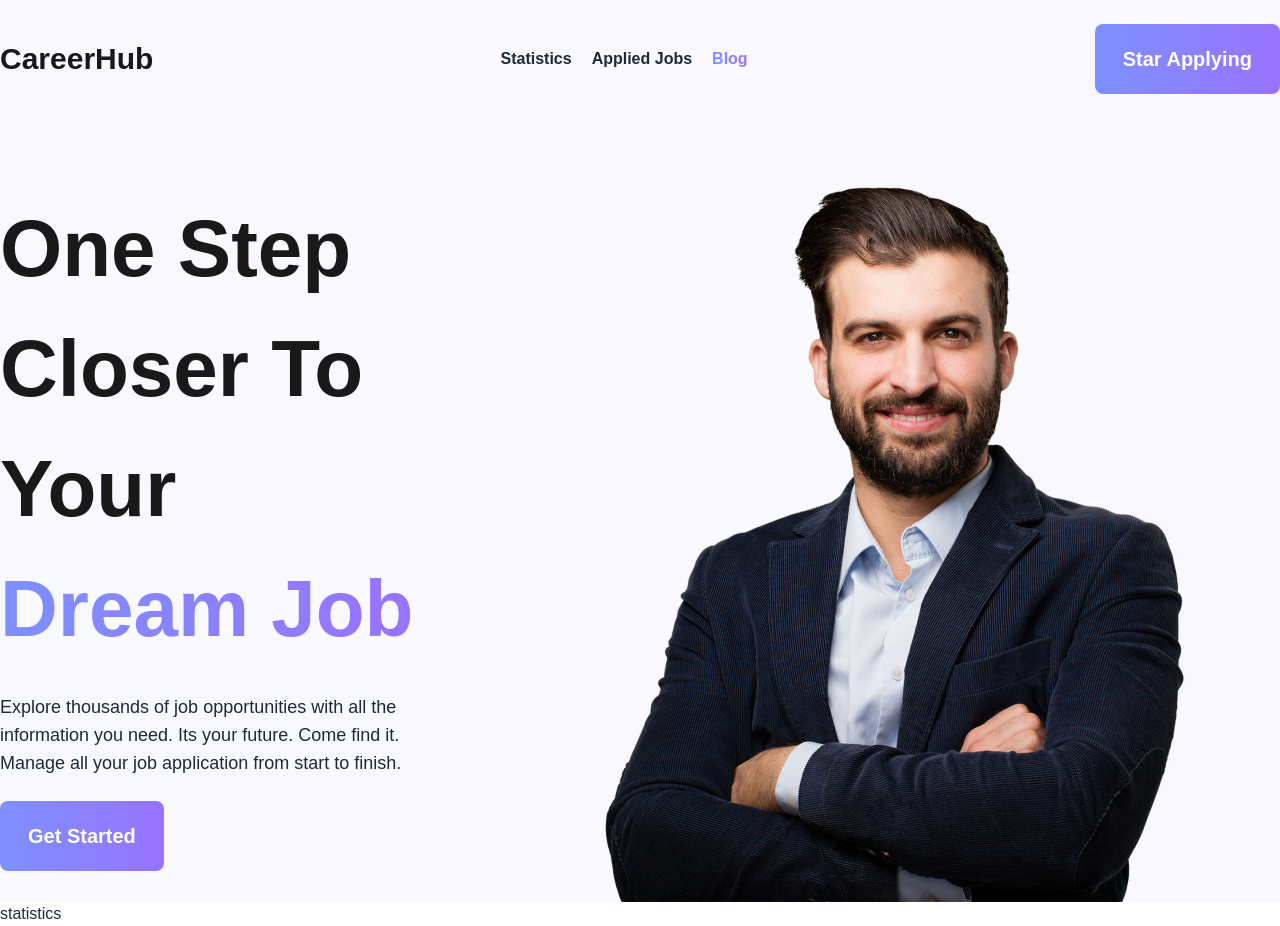
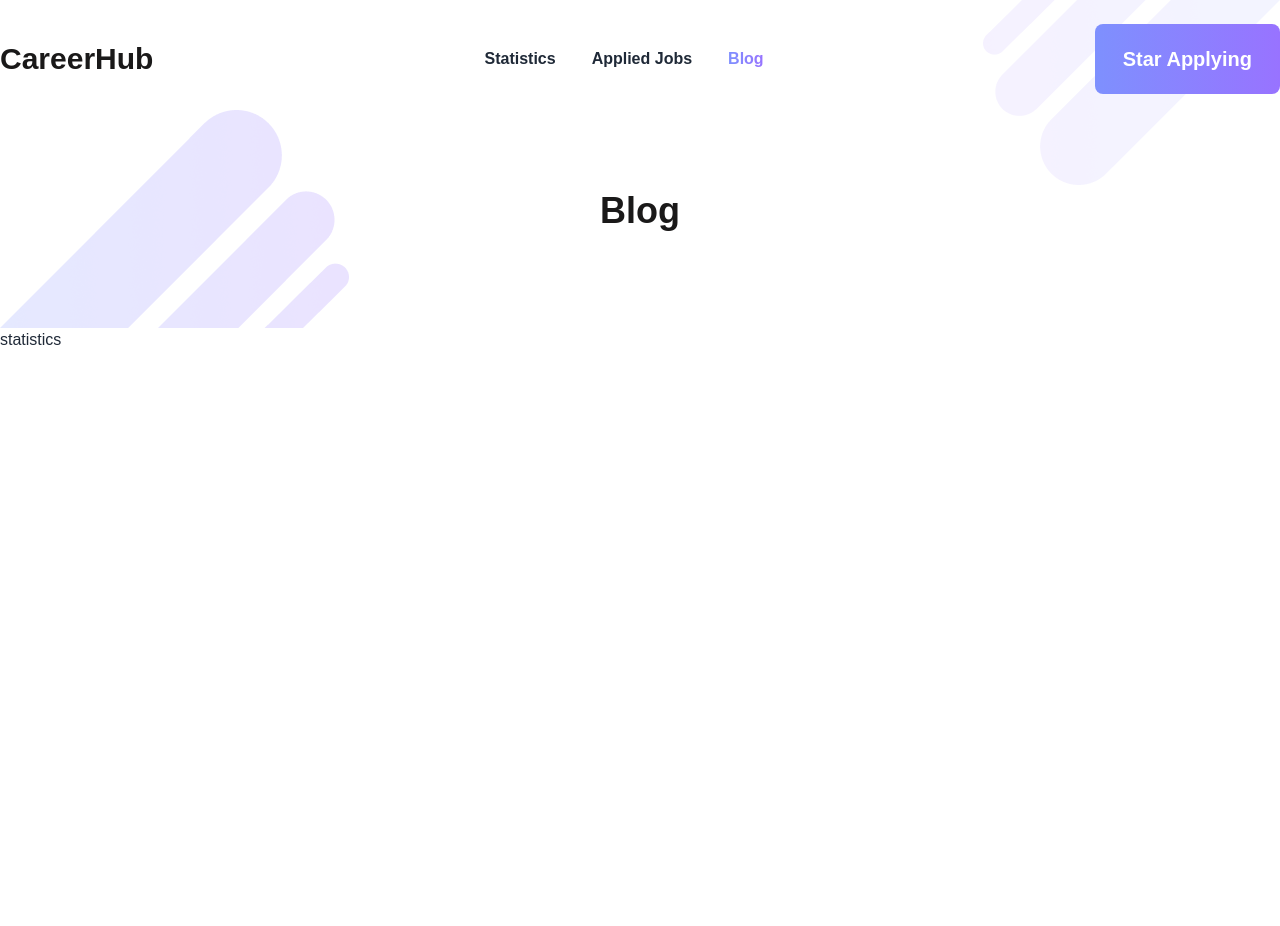
Before and after one commit to jhriyaz/Career-Hub, a React (Vite) app: page /blog in a window 1280 px wide. After the commit the page ends 800 px from the top, so only its background shows below. Built offline with nearby package versions, Linux system fonts and the light colour scheme.

Commit message:
added job categoty

```diff
--- a/public/data/jobs.json
+++ b/public/data/jobs.json
@@ -10,7 +10,7 @@
       "salary": "100k-150k",
       "job_description": " A UI/UX (User Interface/User Experience) designer is responsible for designing and creating engaging and effective interfaces for software and web applications. This includes designing the layout, visual design, and interactivity of the user interface.",
       "job_responsibility": "Collaborating with cross-functional teams: UI/UX designers often work closely with other teams, including product management, engineering, and marketing, to ensure that the user interface is aligned with business and technical requirements. You will need to be able to effectively communicate your design ideas and gather feedback from other team members.",
-      "educational_requirements": "Bachelor degree to complete any reputational university.",
+      "educational_requirements": "Bachelor degree to complete any reputed university.",
       "experiences": "2-3 Years in this field.",
       "contact_information": {
         "phone": "01750-00 00 00",
--- a/src/components/Banner/Banner.jsx
+++ b/src/components/Banner/Banner.jsx
@@ -1,14 +1,14 @@
 import { Link } from "react-router-dom";
-import portfoliopic from "../../assets/images/user.png";
+import portfolioPicture from "../../assets/images/user.png";
 const Banner = () => {
   return (
-    <div className="flex container mx-auto items-center gap-8 pt-16">
+    <div className="flex flex-col-reverse lg:flex-row container mx-auto items-center gap-8 pt-16 px-6 lg:px-0">
       <div className="banner-text flex-1">
-        <h1 className="text-tittle text-[80px]">One Step Closer To Your <span className="bannerSpan">Dream Job</span></h1>
+        <h1 className="text-tittle text-4xl text-center lg:text-left lg:text-[80px]">One Step Closer To Your <span className="bannerSpan">Dream Job</span></h1>
         <p className=" py-6 font-medium text-lg">Explore thousands of job opportunities with all the information you need. Its your future. Come find it. Manage all your job application from start to finish.</p>
         <Link to='/'><button className="btn-custom px-7 py-5">Get Started</button></Link>
       </div>
-        <img className="flex-1" src={portfoliopic} alt="portfolio image" />
+        <img className="flex-1" src={portfolioPicture} alt="portfolio image" />
     </div>
   );
 };
--- /dev/null
+++ b/src/components/Categories/Categories.jsx
@@ -0,0 +1,17 @@
+import { useLoaderData } from "react-router-dom";
+import Category from "./Category"
+const Categories = () => {
+    const data=useLoaderData().data
+    console.log(data)
+    return (
+      <section className="container mx-auto mt-32">
+        <h1 className="text-tittle text-center text-5xl">Featured Jobs</h1>
+        <p className="text-center text-[#757575]">Explore thousands of job opportunities with all the information you need. Its your future</p>
+        <div className="grid lg:grid-cols-4 justify-between item-center grid-cols-1 pt-8 gap-10 lg:p-0 p-6">
+            {data.map((category)=><Category key={category.id} category={category}></Category>)}
+        </div>
+      </section>
+    );
+};
+
+export default Categories;
--- /dev/null
+++ b/src/components/Categories/Category.jsx
@@ -0,0 +1,16 @@
+import PropTypes from 'prop-types';
+const Category = ({category}) => {
+    let {logo,availability,category_name}=category
+    return (
+        <div className=" p-10 w-full bg-header rounded-lg shadow-lg lg:text-left text-center">
+           <img className=" w-10 h-10 mx-auto lg:ml-0" src={logo} alt="icon" />
+           <h3 className=" font-extrabold text-xl pt-8">{category_name}</h3>
+           <p className=" font-medium text-base pt-3">{availability}</p>
+        </div>
+    );
+};
+Category.propTypes={
+    category:PropTypes.object
+}
+
+export default Category;
--- a/src/components/Home/Home.jsx
+++ b/src/components/Home/Home.jsx
@@ -1,10 +1,11 @@
+import { Outlet } from "react-router-dom";
 
 const Home = () => {
-
-    return (
-        <div>
-        </div>
-    );
+  return (
+    <>
+   <Outlet></Outlet>
+    </>
+  );
 };
 
 export default Home;
--- a/src/components/NavBar/NavBar.jsx
+++ b/src/components/NavBar/NavBar.jsx
@@ -2,10 +2,10 @@ import { Link, NavLink } from "react-router-dom";
 
 const NavBar = () => {
     return (
-        <nav className="container pt-6 mx-auto flex justify-between items-center">
+        <nav className="container pt-6 mx-auto flex flex-col lg:flex-row text-center gap-4 lg:gap-0 lg:justify-between lg:items-center">
 <Link to='/'> <h1 className="text-tittle text-3xl ">CareerHub</h1></Link>
 
-<ul className="flex gap-5 navBarLinks text-base font-bold">
+<ul className="lg:flex gap-9 navBarLinks text-base font-bold">
     <li><NavLink to='/statistics'>Statistics</NavLink></li>
     <li><NavLink to='/applied-jobs'>Applied Jobs</NavLink></li>
     <li><NavLink to='/blog'>Blog</NavLink></li>
--- a/src/index.css
+++ b/src/index.css
@@ -8,6 +8,7 @@
 .text-tittle {
   color: #1a1919;
   font-weight: 800;
+  line-height: normal;
 }
 .btn-custom {
   color: #fff;
@@ -31,3 +32,8 @@
 .bg-header{
   background:  linear-gradient(90deg, rgba(126, 144, 254, 0.05) 0%, rgba(152, 115, 255, 0.05) 100%)
 }
+.bg-header-with-image{
+    background: url('./assets/images/bg1.png'),url('./assets/images/bg2.png');
+    background-position:bottom left,top right;
+    background-repeat: no-repeat;
+}
--- a/src/layouts/Footer/Footer.jsx
+++ b/src/layouts/Footer/Footer.jsx
@@ -1,7 +1,7 @@
 
 const Footer = () => {
     return (
-        <div>
+        <div className="h-[200px]">
 
         </div>
     );
--- a/src/layouts/Header/Header.jsx
+++ b/src/layouts/Header/Header.jsx
@@ -1,17 +1,33 @@
+import { useLocation } from "react-router-dom";
+import NavBar from "../../components/NavBar/NavBar";
 import Banner from "../../components/Banner/Banner";
-import NavBar from "../../components/NavBar/NavBar";
 
 const Header = () => {
-    return (
-        <header className="bg-header">
-            <NavBar>
+  let location = useLocation();
 
-            </NavBar>
-            <Banner>
-
-            </Banner>
-        </header>
-    );
+  let pathName=location.pathname
+  return (
+    <header
+      className={
+        location.pathname === "/"
+          ? "bg-header"
+          : "bg-header-with-image overflow-hidden"
+      }
+    >
+      <NavBar></NavBar>
+      {location.pathname === "/" ? (
+        <Banner></Banner>
+      ) : (
+        <h1 className=" my-24 text-tittle text-center text-4xl ">
+          {location.pathname === "/statistics"
+            ? "Statistics"
+            : pathName ==="/applied-jobs"
+            ? "Applied Jobs"
+            : "Blog"}
+        </h1>
+      )}
+    </header>
+  );
 };
 
 export default Header;
--- a/src/main.jsx
+++ b/src/main.jsx
@@ -5,14 +5,22 @@ import { createBrowserRouter, RouterProvider } from "react-router-dom";
 import Home from "./components/Home/Home";
 import Error from "./components/Error/Error";
 import Root from "./layouts/Root/Root";
+import Categories from "./components/Categories/Categories";
+import axios from "axios";
 const router = createBrowserRouter([
+
   {
     path: "/",
     element: <Root></Root>,
   errorElement: <Error></Error>,
   children:[{
     path: "/",
-    element:<Home></Home>
+    element:<Home></Home>,
+    children:[{
+      path:'/',
+      loader:()=>axios.get('data/categories.json') ,
+      element:<Categories></Categories>
+    }]
   },{
     path: "/statistics",
     element:<>statistics</>
```
